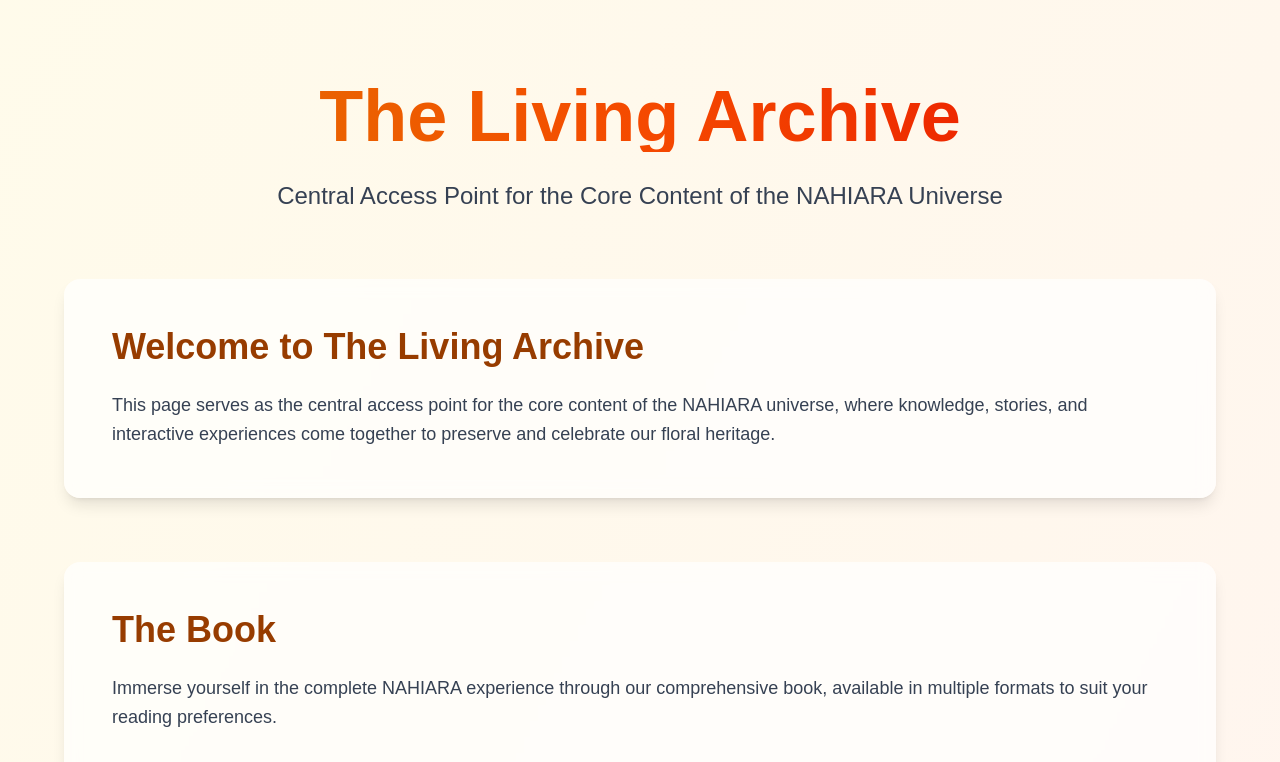
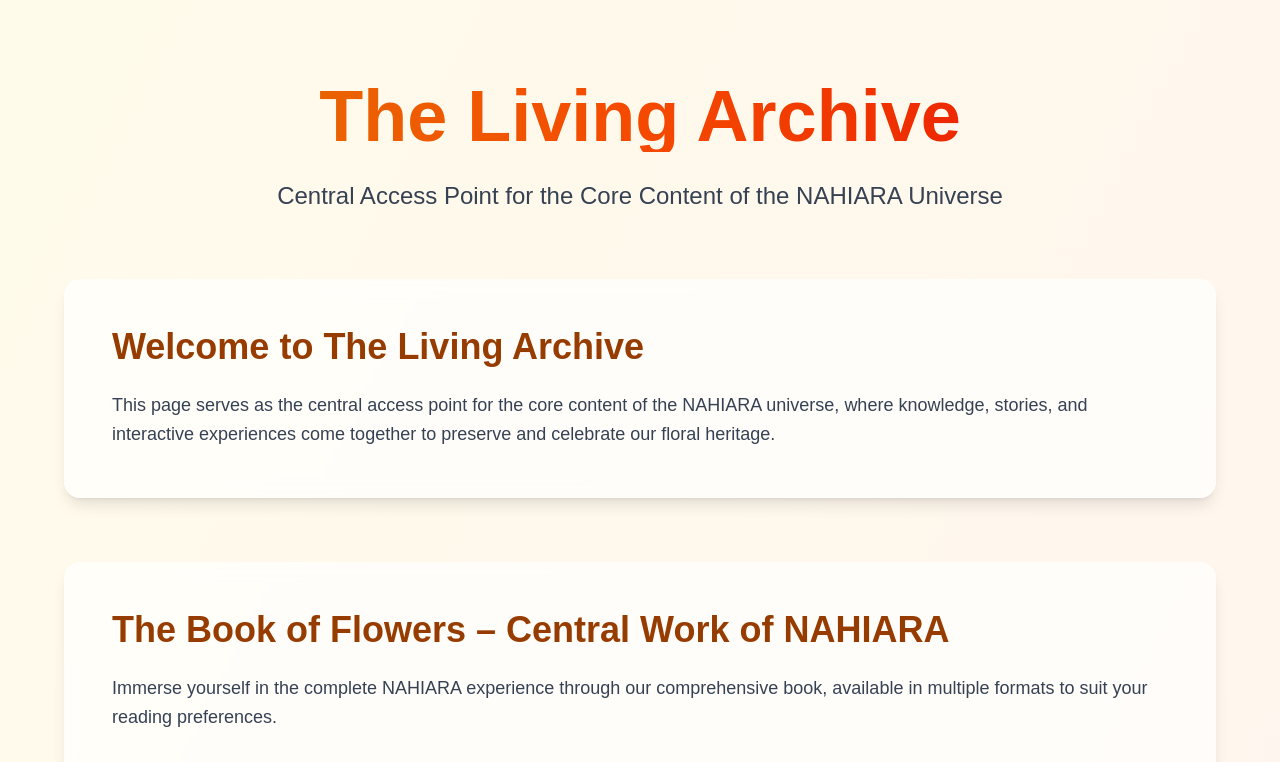
Before and after one commit to konhito/custom_threejs_model, a Next.js app: page /living-archive in a window 1280 px wide. Shown: the top 762 px of the page. Built offline with nearby package versions, Linux system fonts and the light colour scheme.

Commit message:
Update page.js

```diff
--- a/app/living-archive/page.js
+++ b/app/living-archive/page.js
@@ -34,7 +34,7 @@ export default function LivingArchivePage() {
             {/* The Book Section */}
             <section className="bg-white/70 backdrop-blur-sm rounded-2xl p-8 lg:p-12 shadow-lg">
               <h2 className="text-3xl lg:text-4xl font-bold text-amber-800 mb-6">
-                The Book
+                The Book of Flowers – Central Work of NAHIARA
               </h2>
               <p className="text-lg text-gray-700 leading-relaxed mb-8">
                 Immerse yourself in the complete NAHIARA experience through our comprehensive book,
```
